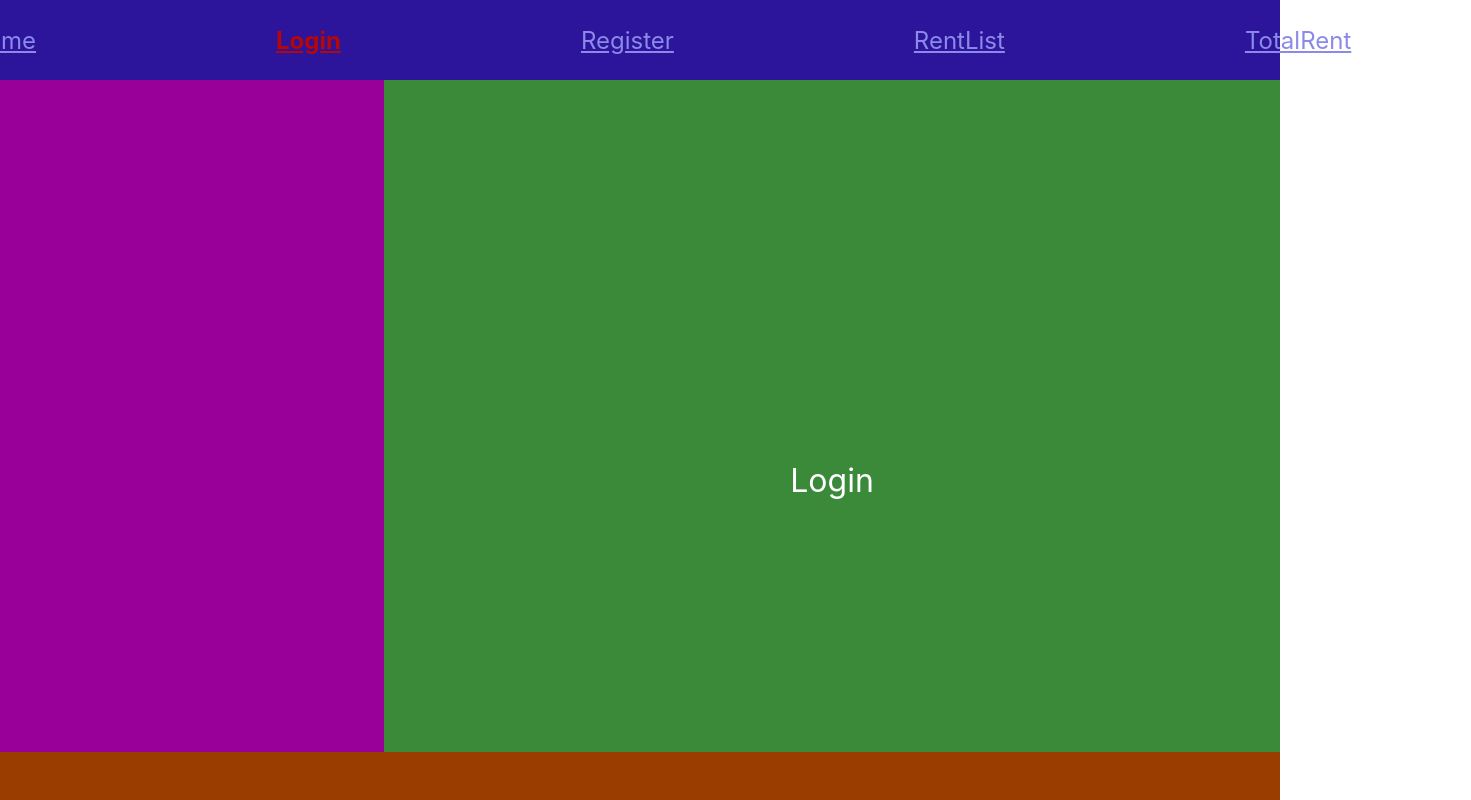
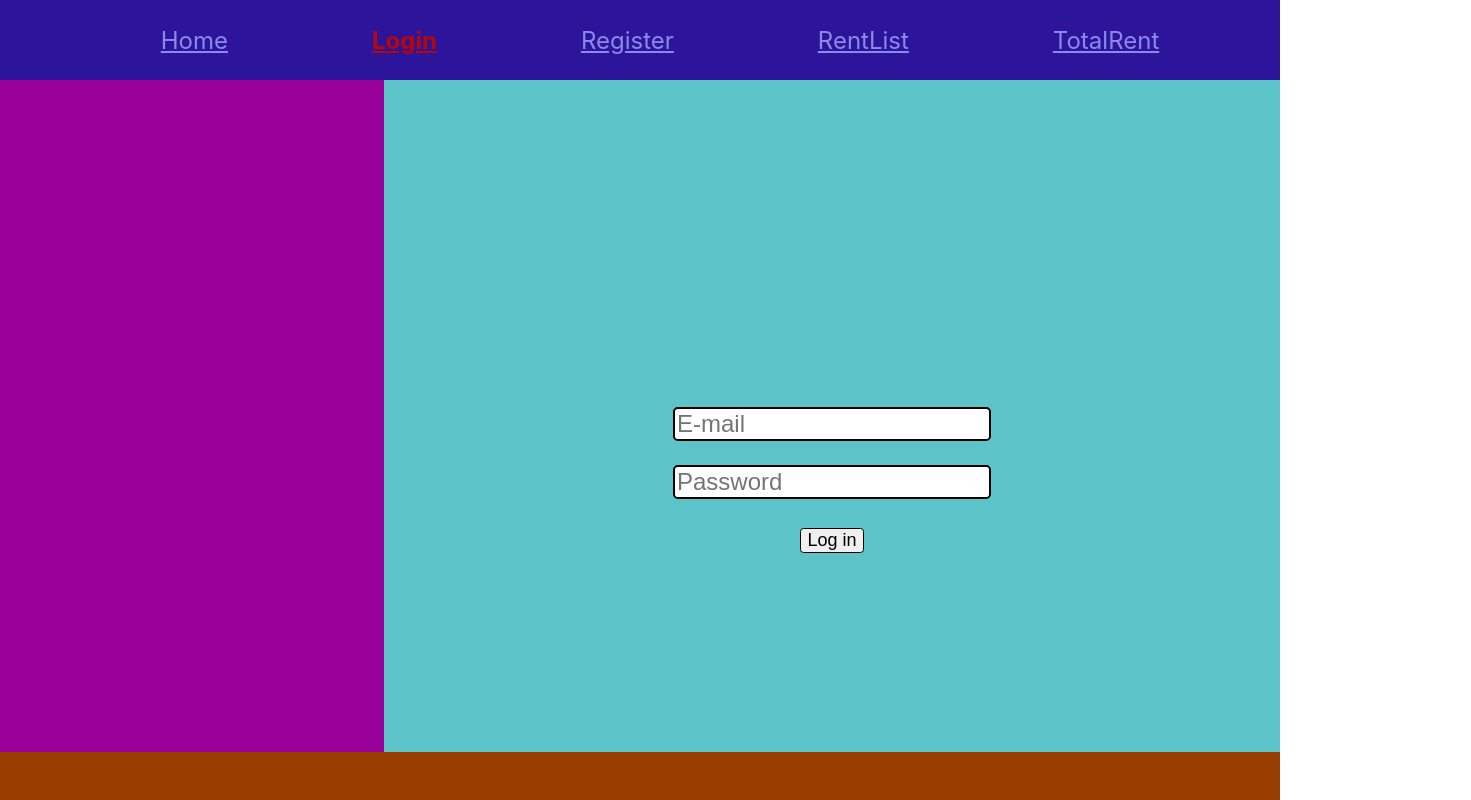
Before and after one commit to Claudia1010/proyectoReact, a React (Vite) app in the folder proyecto-app/: page /Login in a window 1280 px wide. Shown: the top 800 px of the page, 1471 px wide, since content can reach past the window. Built offline with nearby package versions, Linux system fonts and the light colour scheme.

Commit message:
creating login container

```diff
--- a/proyecto-app/src/components/Header/Header.css
+++ b/proyecto-app/src/components/Header/Header.css
@@ -15,12 +15,12 @@
   width: 100%;
   color: rgb(183, 6, 6);
   font-weight: bold;
-  margin: 5em;
+  margin: 3em;
 }
 
 .inactive {
   height: 10vh;
   width: 100%;
   color: rgb(138, 138, 233);
-  margin: 5em;
+  margin: 3em;
 }
--- a/proyecto-app/src/container/Login/Login.css
+++ b/proyecto-app/src/container/Login/Login.css
@@ -2,11 +2,30 @@
     margin: 0;
     padding: 0;
     color: white;
-    font-size: xx-large;
-    background-color: rgb(58, 138, 58);
+    background-color: rgb(92, 196, 201);
     height: 100vh;
     width: 100%;
     display: flex;
     justify-content: center;
     align-items: center;
+    flex-direction: column;
+    font-size: x-large;
+    font-weight: bold;
+    gap: 1em;
 }
+.email{
+    border: solid black 0.1em;
+    border-radius: 0.2em;
+    font-size: x-large;
+}
+.password{
+    border: solid black 0.1em;
+    border-radius: 0.2em;
+    font-size: x-large;
+}
+
+.loginButtom{
+    border: solid black 0.1em;
+    border-radius: 0.2em;
+    font-size: large;
+}
--- a/proyecto-app/src/container/Login/Login.jsx
+++ b/proyecto-app/src/container/Login/Login.jsx
@@ -1,11 +1,43 @@
-import React from "react"
+import React, { useState, useEffect } from "react"
 import "./Login.css"
 
 const Login = () => {
-    return(
+
+    const [userData, setUserData] = useState({
+        email: "",
+        password: ""
+    })
+
+    const handlerForm = (event) => {
+        setUserData({
+            ...userData,
+            [event.target.name]: event.target.value
+        })
+    }
+
+    const loginFunction = async () => {
+
+    }
+
+    return (
+
         <div className="loginStyles">
-            Login
+
+            {/* <pre>{JSON.stringify(userData, null, 2)}</pre> */}
+
+            <div>
+                <input className="email" type="text" label="Email" name="email" placeholder="E-mail " onChange={(event) => {handlerForm(event)}} />
+            </div>
+
+            <div>
+                <input className="password" type="text" label="Password" name="password" placeholder="Password " onChange={(event) => {handlerForm(event)}} />
+            </div>
+
+            <div>
+                <button className="loginButtom" type="submit" target="_self" onClick={() => loginFunction()}>Log in</button>
+            </div>
         </div>
+
     )
 
 }
```
